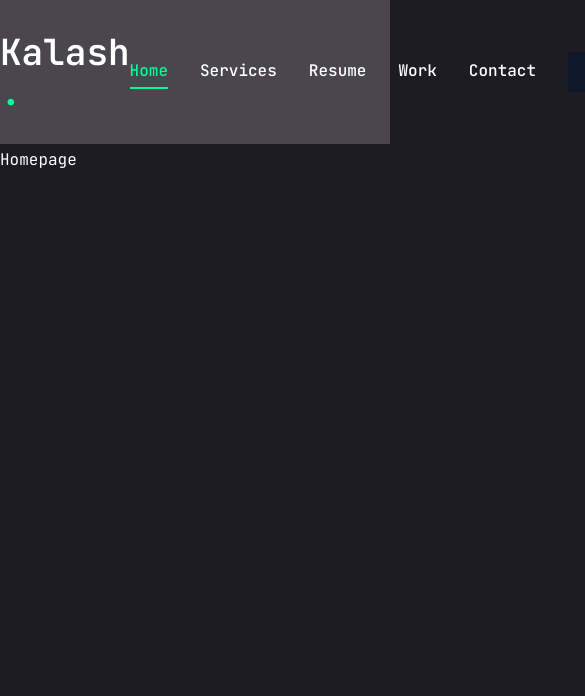
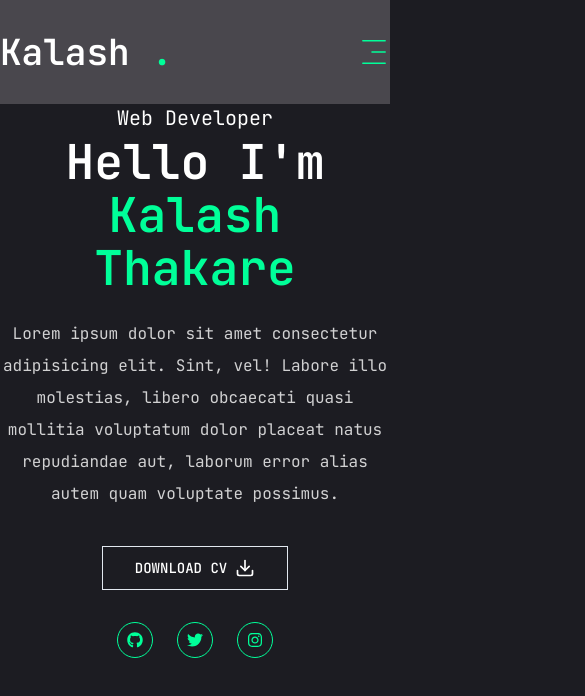
Before and after one commit to KalashThakare/Portfolio, a Next.js app: page / in a window 390 px wide. Shown: the top 696 px of the page, 585 px wide, since content can reach past the window. Built offline with nearby package versions, Linux system fonts and the light colour scheme.

Commit message:
made it more responsive for mobile displays

```diff
--- a/app/globals.css
+++ b/app/globals.css
@@ -7,3 +7,12 @@
     @apply font-primary bg-primary text-white leading-loose;
   }
 }
+.h1{
+  @apply text-[48px] xl:text-[80px] leading-[1.1] font-semibold;
+}
+.h2{
+  @apply text-[36px] xl:text-[48px] leading-[1.1] font-semibold;
+}
+.h3{
+  @apply text-[20px] xl:text-[24px] leading-[1.1] font-semibold;
+}
--- a/app/page.jsx
+++ b/app/page.jsx
@@ -1,7 +1,40 @@
-import Image from "next/image";
+import { Button } from "@/components/ui/button";
+import {FiDownload} from "react-icons/fi";
 
-export default function Home() {
+import Social from "@/components/social";
+
+export const Home = () => {
   return (
-    <main>Homepage</main>
-  );
+    <section className="h-full">
+      <div className="container mx-auto h-full">
+        <div className="flex flex-col xl:flex-row items-center justify-between xl:pt-8 xl:pb-24">
+          <div className="text-center xl:text-left">
+            <span className="text-xl">Web Developer</span>
+            <h1 className="h1 mb-6">
+              Hello I'm <br /><span className="text-accent">Kalash Thakare</span>
+            </h1>
+            <p className="max-w-[500px] mb-9 text-white/80">
+              Lorem ipsum dolor sit amet consectetur adipisicing elit. Sint, vel! Labore illo molestias, libero obcaecati quasi mollitia voluptatum dolor placeat natus repudiandae aut, laborum error alias autem quam voluptate possimus.
+            </p>
+            <div className="flex flex-col xl:flex-row items-center gap-8">
+              <Button variant="outline" size="lg" className="uppercase flex items-center gap-2">
+                <span>Download CV</span>
+                <FiDownload className="text-xl"/>
+              </Button>
+              <div className="mb-8 xl:mb-0">
+                <Social containerStyles="flex gap-6"
+                  iconStyles="w-9 h-9 border border-accent rounded-full flex items-center justify-center
+                  text-accent text-base hover:bg-accent hover:text-primary hover:transition-all duration-500"
+                />
+              </div>
+            </div>
+          </div>
+
+        </div>
+      </div>
+    </section>
+
+  )
 }
+
+export default Home;
--- a/components/header.jsx
+++ b/components/header.jsx
@@ -2,6 +2,7 @@
 import {Button} from "./ui/button";
 //components
 import Nav from "./nav";
+import MobileNav from "/components/mobilenav"
 
 const Header = () => {
   return (
@@ -15,11 +16,14 @@
 
             {/* desktop nav* and hire me button*/}
 
-            <div className=" flex items-center gap-8">
+            <div className="hidden xl:flex items-center gap-8">
                 <Nav />
                 <Link href="/contact">
                     <Button>Hire me</Button>
                 </Link>
+            </div>
+            <div className="xl:hidden">
+                <MobileNav />
             </div>
         </div>
     </header>
--- /dev/null
+++ b/components/mobilenav.jsx
@@ -0,0 +1,56 @@
+"use client";
+
+import {Sheet,SheetContent,SheetTrigger} from "@/components/ui/sheet";
+import { usePathname } from "next/navigation";
+import Link from "next/link";
+import {CiMenuFries} from "react-icons/ci";
+
+const links=[
+    {
+        name:"home",
+        path:"/"
+    },
+    {
+        name:"services",
+        path:"/services"
+    },
+    {
+        name:"resume",
+        path:"/resume"
+    },
+    {
+        name:"work",
+        path:"/work"
+    },
+    {
+        name:"contact",
+        path:"/contact"
+    },
+
+]
+
+
+export const MobileNav = () => {
+    const pathname=usePathname();
+  return (
+    <Sheet>
+        <SheetTrigger className="flex justify-center items-center">
+            <CiMenuFries className="text-[32px] text-accent"/>
+        </SheetTrigger>
+        <SheetContent>
+            <div className="mt-32 mb-40 text-center text-2xl">
+                <Link href="/">
+                    <h1 className="text-4xl font-semibold">Kalash <span className="text-accent">.</span></h1>
+                </Link>
+            </div>
+            <nav className="flex justify-center flex-col items-center gap-8">
+                {links.map((link,index)=>{
+                    return <Link href={link.path} key={index} className={`text-xl capitalize hover:text-accent transition-all`}>{link.name}</Link>
+                })}
+            </nav>
+        </SheetContent>
+    </Sheet>
+  )
+}
+
+export default MobileNav;
--- /dev/null
+++ b/components/social.jsx
@@ -0,0 +1,30 @@
+import Link from "next/link";
+import {FaGithub , FaTwitter , FaInstagram} from "react-icons/fa";
+
+const  socials=[
+    {
+       icon:<FaGithub />,
+       path:"",
+    },
+    {
+        icon:<FaTwitter />,
+        path:"",
+    },
+    {
+        icon:<FaInstagram />,
+        path:"",
+    },
+];
+
+
+export const Social = ({containerStyles,iconStyles}) => {
+  return (
+    <div className={containerStyles}>
+        {socials.map((item,index)=>{
+            return <Link href={item.path} key={index} className={iconStyles}>{item.icon}</Link>
+        })}
+    </div>
+  )
+}
+
+export default Social;
--- a/components/ui/button.jsx
+++ b/components/ui/button.jsx
@@ -9,11 +9,11 @@
   {
     variants: {
       variant: {
-        default: "bg-slate-900 text-slate-50 hover:bg-slate-900/90 dark:bg-slate-50 dark:text-slate-900 dark:hover:bg-slate-50/90",
+        default: "bg-accent text-primary hover:bg-cyan-50 dark:bg-slate-50 dark:text-slate-900 dark:hover:bg-slate-50/90",
         destructive:
           "bg-red-500 text-slate-50 hover:bg-red-500/90 dark:bg-red-900 dark:text-slate-50 dark:hover:bg-red-900/90",
         outline:
-          "border border-slate-200 bg-white hover:bg-slate-100 hover:text-slate-900 dark:border-slate-800 dark:bg-slate-950 dark:hover:bg-slate-800 dark:hover:text-slate-50",
+          "border border-slate-200  hover:bg-accent hover:text-slate-900 dark:border-slate-800 dark:bg-slate-950 dark:hover:bg-slate-800 dark:hover:text-slate-50",
         secondary:
           "bg-slate-100 text-slate-900 hover:bg-slate-100/80 dark:bg-slate-800 dark:text-slate-50 dark:hover:bg-slate-800/80",
         ghost: "hover:bg-slate-100 hover:text-slate-900 dark:hover:bg-slate-800 dark:hover:text-slate-50",
--- a/components/ui/sheet.jsx
+++ b/components/ui/sheet.jsx
@@ -2,7 +2,7 @@
 import * as React from "react"
 import * as SheetPrimitive from "@radix-ui/react-dialog"
 import { cva } from "class-variance-authority";
-import { X } from "lucide-react"
+import { IoMdClose } from "react-icons/io";
 
 import { cn } from "@/lib/utils"
 
@@ -26,7 +26,7 @@
 SheetOverlay.displayName = SheetPrimitive.Overlay.displayName
 
 const sheetVariants = cva(
-  "fixed z-50 gap-4 bg-white p-6 shadow-lg transition ease-in-out data-[state=open]:animate-in data-[state=closed]:animate-out data-[state=closed]:duration-300 data-[state=open]:duration-500 dark:bg-slate-950",
+  "fixed z-50 gap-4 bg-primary p-6 shadow-lg transition ease-in-out data-[state=open]:animate-in data-[state=closed]:animate-out data-[state=closed]:duration-300 data-[state=open]:duration-500 dark:bg-slate-950",
   {
     variants: {
       side: {
@@ -35,7 +35,7 @@
           "inset-x-0 bottom-0 border-t data-[state=closed]:slide-out-to-bottom data-[state=open]:slide-in-from-bottom",
         left: "inset-y-0 left-0 h-full w-3/4 border-r data-[state=closed]:slide-out-to-left data-[state=open]:slide-in-from-left sm:max-w-sm",
         right:
-          "inset-y-0 right-0 h-full w-3/4  border-l data-[state=closed]:slide-out-to-right data-[state=open]:slide-in-from-right sm:max-w-sm",
+          "inset-y-0 right-0 h-full w-3/4  data-[state=closed]:slide-out-to-right data-[state=open]:slide-in-from-right sm:max-w-sm",
       },
     },
     defaultVariants: {
@@ -50,8 +50,8 @@
     <SheetPrimitive.Content ref={ref} className={cn(sheetVariants({ side }), className)} {...props}>
       {children}
       <SheetPrimitive.Close
-        className="absolute right-4 top-4 rounded-sm opacity-70 ring-offset-white transition-opacity hover:opacity-100 focus:outline-none focus:ring-2 focus:ring-slate-950 focus:ring-offset-2 disabled:pointer-events-none data-[state=open]:bg-slate-100 dark:ring-offset-slate-950 dark:focus:ring-slate-300 dark:data-[state=open]:bg-slate-800">
-        <X className="h-4 w-4" />
+        className="absolute right-8 top-8 transition-opacity outline-none">
+        <IoMdClose className="text-3xl text-accent" />
         <span className="sr-only">Close</span>
       </SheetPrimitive.Close>
     </SheetPrimitive.Content>
--- a/package.json
+++ b/package.json
@@ -22,6 +22,7 @@
     "next": "14.2.7",
     "react": "^18",
     "react-dom": "^18",
+    "react-icons": "^5.3.0",
     "tailwind-merge": "^2.5.2",
     "tailwindcss-animate": "^1.0.7"
   },
```
Also changed, not shown: 1 other file (tests, documents, lock files or other folders).
